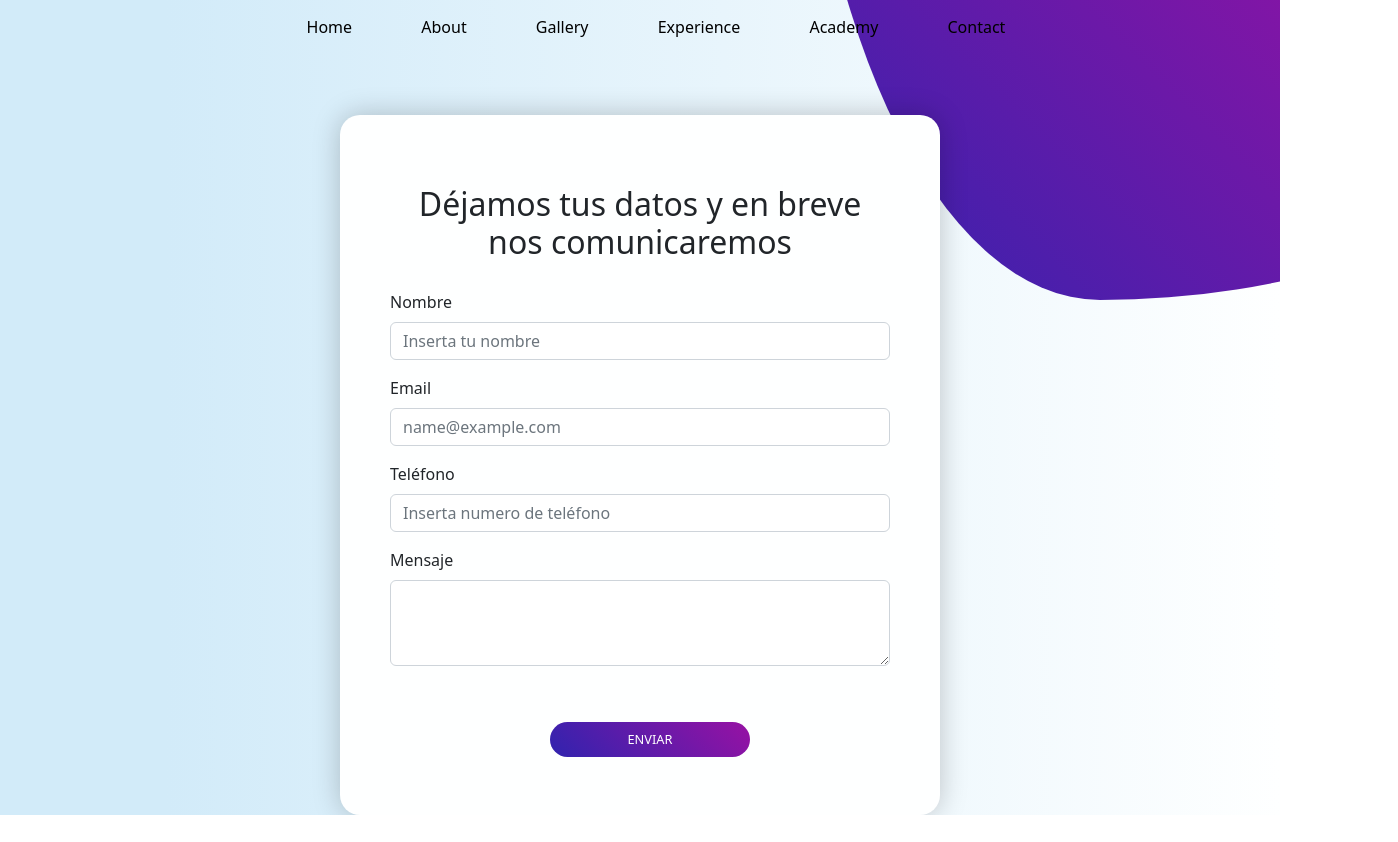
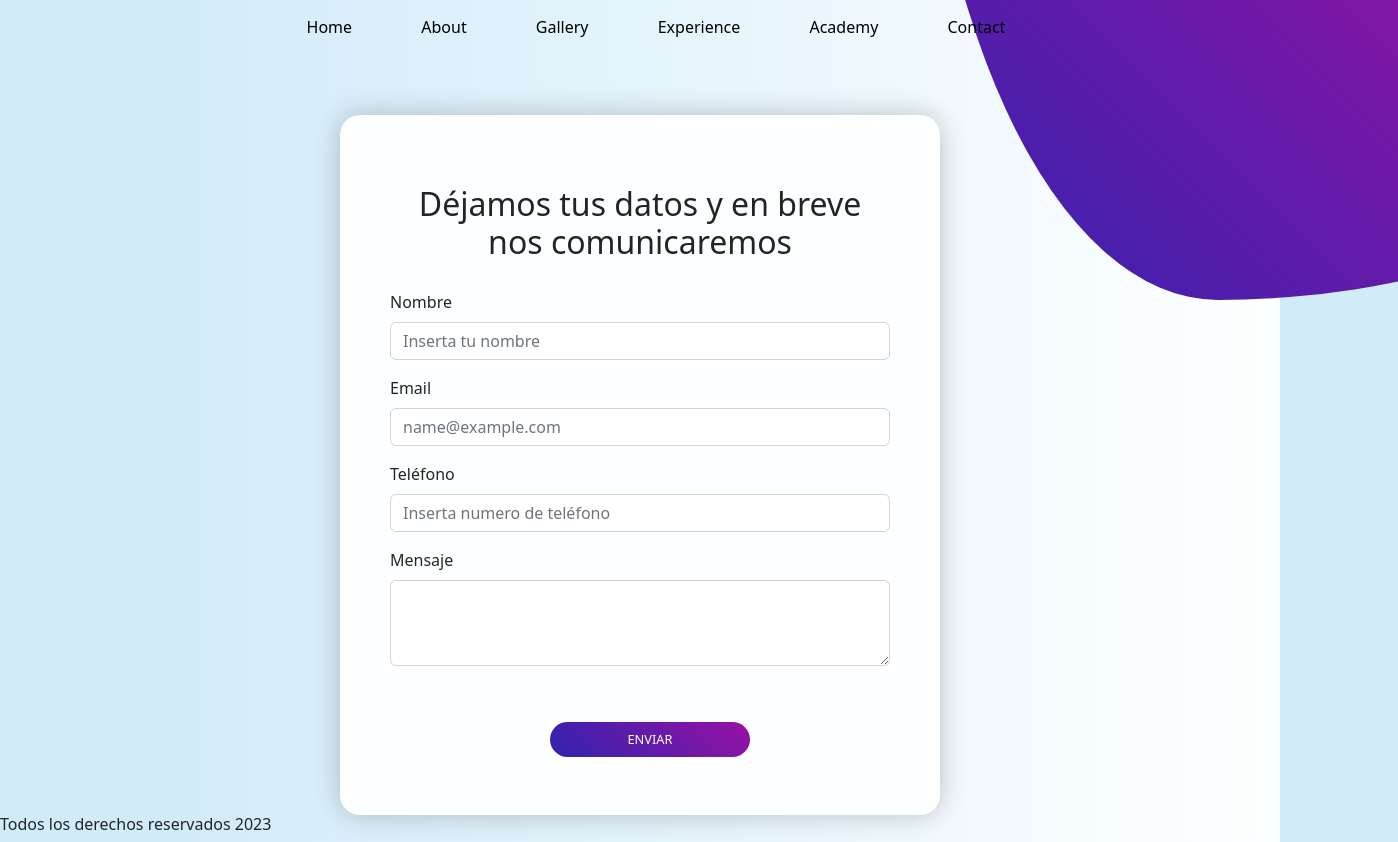
Before and after one commit to Geosarmiento/Tercera-Entrega, a website: page pages/contact.html in a window 1280 px wide. Shown: the whole page, 1398 px wide, since content can reach past the window. Before the commit the page ends 815 px from the top, so only its background shows below. Drawn offline with nearby package versions, Linux system fonts and the light colour scheme; files that its build step writes are made by us from their sources; a web font is replaced by a local one.

Commit message:
commit -m "agregue cambios"

```diff
--- a/pages/contact.html
+++ b/pages/contact.html
@@ -7,15 +7,19 @@
     <meta name="viewport" content="width=device-width, initial-scale=1">
     <link rel="shortcut icon" type="image/x-icon" href="../assets/favicon.ico">
 
-    <link href="https://cdn.jsdelivr.net/npm/bootstrap@5.2.3/dist/css/bootstrap.min.css" rel="stylesheet" integrity="sha384-rbsA2VBKQhggwzxH7pPCaAqO46MgnOM80zW1RWuH61DGLwZJEdK2Kadq2F9CUG65" crossorigin="anonymous">
-  </head>
+    <meta name="viewport" content="width=device-width, initial-scale=1">
+
+    <link href="https://cdn.jsdelivr.net/npm/bootstrap@5.2.3/dist/css/bootstrap.min.css" rel="stylesheet" integrity="sha384-rbsA2VBKQhggwzxH7pPCaAqO46MgnOM80zW1RWuH61DGLwZJEdK2Kadq2F9CUG65" crossorigin="anonymous">  </head>
 
 
     <link rel="stylesheet" href="/css/estilo.css">
     <script src="./js/menu.js"></script>
     <title>Porfolio/Contact</title>
 </head>
+
 <body>
+
+    <main>
     <div class="contenedor_fondo_color">
         <div class="color_fondo"></div>
     </div>
@@ -41,7 +45,7 @@
 
 
 
-    <Section>
+    <section>
 
         <div class="container-fluid text=centrar">
 
@@ -75,7 +79,19 @@
             </div>
         </div>
 
-    </Section>
+    </section>
+
+
+
+</main>
+<footer>
+ <h6>Todos los derechos reservados 2023</h6>
+</footer>
+
+
+
+    <script src="https://cdn.jsdelivr.net/npm/@popperjs/core@2.11.6/dist/umd/popper.min.js" integrity="sha384-oBqDVmMz9ATKxIep9tiCxS/Z9fNfEXiDAYTujMAeBAsjFuCZSmKbSSUnQlmh/jp3" crossorigin="anonymous"></script>
+    <script src="https://cdn.jsdelivr.net/npm/bootstrap@5.2.3/dist/js/bootstrap.min.js" integrity="sha384-cuYeSxntonz0PPNlHhBs68uyIAVpIIOZZ5JqeqvYYIcEL727kskC66kF92t6Xl2V" crossorigin="anonymous"></script>
 
 
 
@@ -83,7 +99,4 @@
 
 
 
-
-    <script src="https://cdn.jsdelivr.net/npm/@popperjs/core@2.11.6/dist/umd/popper.min.js" integrity="sha384-oBqDVmMz9ATKxIep9tiCxS/Z9fNfEXiDAYTujMAeBAsjFuCZSmKbSSUnQlmh/jp3" crossorigin="anonymous"></script>
-    <script src="https://cdn.jsdelivr.net/npm/bootstrap@5.2.3/dist/js/bootstrap.min.js" integrity="sha384-cuYeSxntonz0PPNlHhBs68uyIAVpIIOZZ5JqeqvYYIcEL727kskC66kF92t6Xl2V" crossorigin="anonymous"></script>
     </html>
```
Also changed, not shown: pages/academy.html (+6 -2 lines), pages/experience.html (+13 -3 lines).
